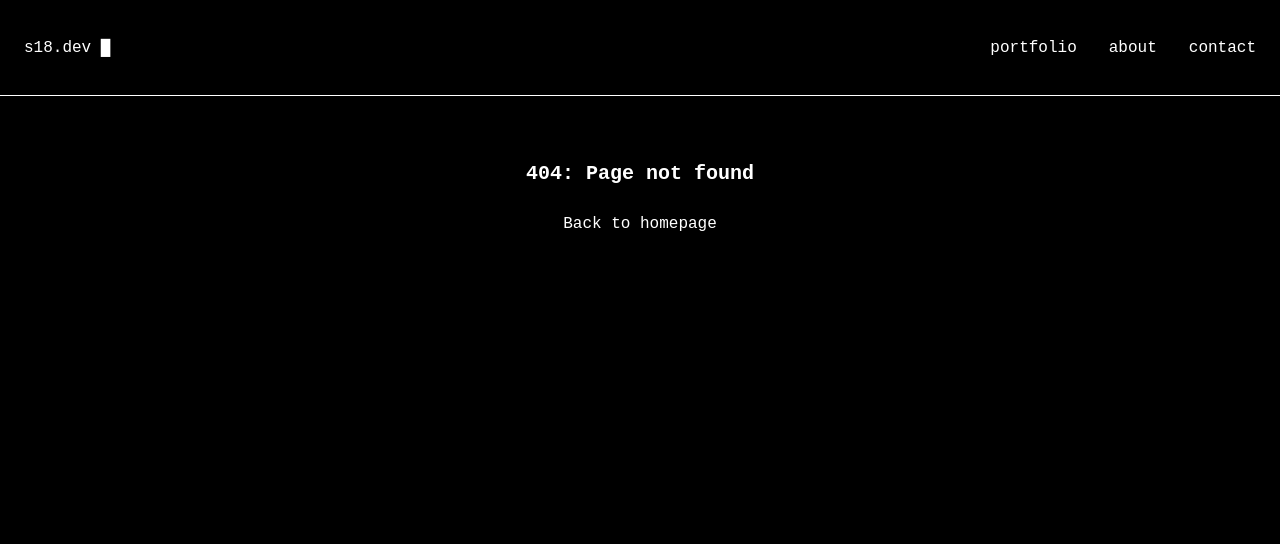
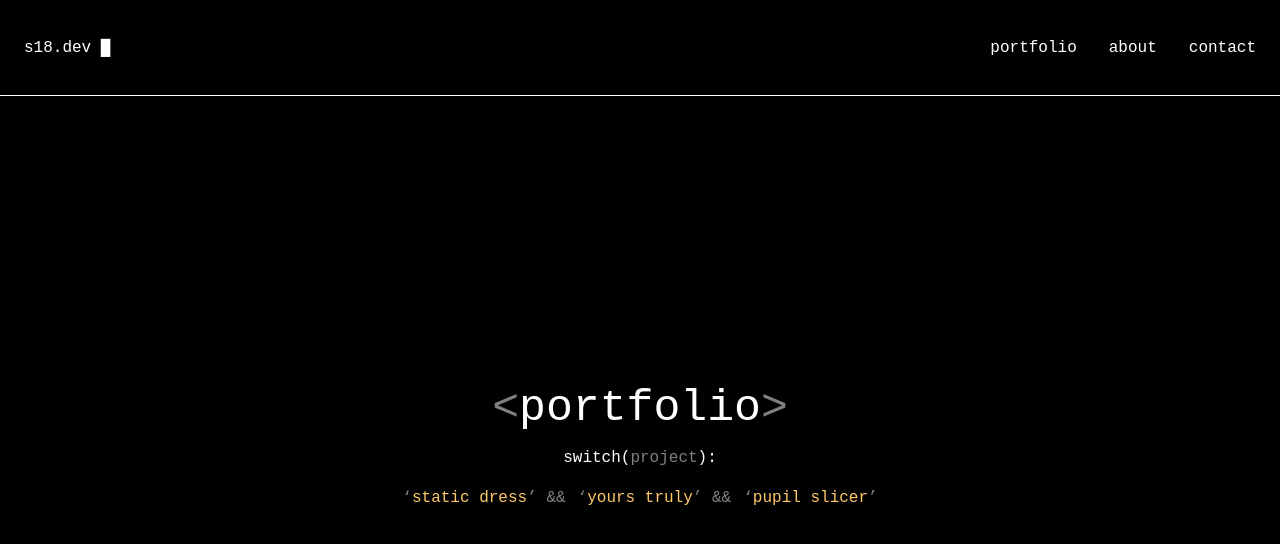
Before and after one commit to sambeevors/s18.dev, a Next.js app: page /portfolio in a window 1280 px wide. Before the commit this address had no page. Shown: the top 544 px of the page. Built offline with nearby package versions, Linux system fonts and the light colour scheme; a web font is replaced by a local one.

Commit message:
Feat: Rejig homepage, start on portfolio page

```diff
--- a/package.json
+++ b/package.json
@@ -15,6 +15,7 @@
     "next-cloudinary": "^4.10.0",
     "react": "18.2.0",
     "react-dom": "18.2.0",
+    "react-type-animation": "^3.1.0",
     "zod": "^3.18.0"
   },
   "devDependencies": {
--- a/src/pages/404.tsx
+++ b/src/pages/404.tsx
@@ -2,6 +2,7 @@ import { type NextPage } from "next";
 import Head from "next/head";
 import Page from "../components/global/Page";
 import Link from "next/link";
+import { TypeAnimation } from "react-type-animation";
 
 const Home: NextPage = () => (
   <Page>
@@ -9,7 +10,9 @@ const Home: NextPage = () => (
       <title>404 | s18.dev</title>
     </Head>
     <div className="relative space-y-4 py-10 px-6 text-center sm:space-y-6 sm:py-16">
-      <p className="sm:text-xl sm:font-bold">404: Page not found</p>
+      <p className="sm:text-xl sm:font-bold">
+        <TypeAnimation sequence={["404, page not found "]} className="type" />
+      </p>
       <Link
         href="/"
         className="inline-block hover:bg-white hover:text-black focus-visible:bg-white focus-visible:text-black focus-visible:outline-none"
--- a/src/pages/index.tsx
+++ b/src/pages/index.tsx
@@ -1,74 +1,45 @@
-import { motion } from "framer-motion";
 import { type NextPage } from "next";
 import { CldImage } from "next-cloudinary";
 import Head from "next/head";
-import { useEffect, useState } from "react";
+import { TypeAnimation } from "react-type-animation";
 import Page from "../components/global/Page";
-import Spinner from "../components/icons/Spinner";
-import detectPowerSavingMode from "../util/detectPowerSavingMode";
 
 const Home: NextPage = () => {
-  const [videoLoaded, setVideoLoaded] = useState(false);
-  const [useFallback, setUseFallback] = useState(false);
-
-  useEffect(() => {
-    detectPowerSavingMode().then((isPowerSavingMode) => {
-      if (isPowerSavingMode) setUseFallback(true);
-    });
-  }, []);
-
   return (
     <Page>
       <Head>
         <title>s18.dev</title>
       </Head>
       <div className="relative">
-        {useFallback ? (
+        <div className="relative mx-auto h-[calc(100dvh-6rem)] w-full p-6">
+          <div className="flex h-full flex-col items-center justify-center gap-12 text-center lg:grid lg:grid-cols-2 lg:grid-rows-1 lg:text-left">
             <CldImage
               alt="s18 logo"
               src="img/s18-logo-large"
               width={1920}
               height={1080}
-            className="mx-auto block h-[calc(100dvh-6rem)] w-full max-w-4xl bg-black object-contain"
+              className="ml-auto block h-auto w-full max-w-[800px]"
             />
-        ) : (
-          <>
-            <motion.video
-              preload="auto"
-              autoPlay
-              loop
-              muted
-              playsInline
-              className="mx-auto block h-[calc(100dvh-6rem)] w-full max-w-4xl bg-black object-contain"
-              onPlay={() => {
-                setVideoLoaded(true);
-              }}
-              onError={() => {
-                setUseFallback(true);
-              }}
-              onCanPlay={(e) => {
-                e.currentTarget.play();
-              }}
-              initial={{ opacity: 0 }}
-              animate={{ opacity: videoLoaded ? 1 : 0 }}
-              transition={{ duration: 1 }}
-            >
-              <source
-                src="https://res.cloudinary.com/s18/video/upload/q_100,vc_h265/v1683199711/video/s18-logo-animated.mp4"
-                type="video/mp4"
+            <div className="flex flex-col space-y-4">
+              <TypeAnimation
+                className="type text-4xl lowercase sm:text-5xl xl:text-[3.5vw]"
+                sequence={[
+                  "Designer",
+                  1000,
+                  "Developer",
+                  1000,
+                  "Consultant",
+                  1000,
+                  "Entrepreneur",
+                  1000,
+                ]}
+                speed={50}
+                repeat={Infinity}
               />
-            </motion.video>
-            <motion.div
-              className="absolute left-1/2 top-1/2 -translate-x-1/2 -translate-y-1/2 transform"
-              initial={{ opacity: 0 }}
-              animate={{ opacity: videoLoaded ? 0 : 1 }}
-              transition={{ delay: 0.5 }}
-              aria-hidden="true"
-            >
-              <Spinner className="h-10 w-10 animate-spin text-white" />
-            </motion.div>
-          </>
-        )}
+              <span className="text-base sm:text-lg md:text-xl">s18.dev</span>
+            </div>
+          </div>
+        </div>
       </div>
     </Page>
   );
--- /dev/null
+++ b/src/pages/portfolio/index.tsx
@@ -0,0 +1,52 @@
+import { type NextPage } from "next";
+import Head from "next/head";
+import Link from "next/link";
+import { TypeAnimation } from "react-type-animation";
+import Page from "../../components/global/Page";
+
+const Portfolio: NextPage = () => {
+  return (
+    <Page>
+      <Head>
+        <title>Portfolio | s18.dev</title>
+      </Head>
+      <div className="relative">
+        <div className="relative mx-auto h-[calc(100dvh-6rem)] w-full p-6">
+          <div className="flex h-full flex-col items-center justify-center space-y-4">
+            <div className="text-4xl lowercase sm:text-5xl xl:text-[3.5vw]">
+              <span className="opacity-50">&lt;</span>
+              <TypeAnimation
+                sequence={["Portfolio", 1000]}
+                speed={50}
+                cursor={false}
+              />
+              <span className="opacity-50">&gt;</span>
+            </div>
+            <span className="text-base">
+              switch(<span className="text-white/50">project</span>):
+            </span>
+            <ul className="text-center sm:flex sm:space-x-3 sm:text-left">
+              <li className="text-[#FFC967] before:text-white/50 before:content-['‘'] after:text-white/50 after:content-['’'] sm:after:content-['’_&&']">
+                <Link href="/portfolio" className="hover:underline">
+                  static dress
+                </Link>
+              </li>
+              <li className="text-[#FFC967] before:text-white/50 before:content-['‘'] after:text-white/50 after:content-['’'] sm:after:content-['’_&&']">
+                <Link href="/portfolio" className="hover:underline">
+                  yours truly
+                </Link>
+              </li>
+              <li className="text-[#FFC967] before:text-white/50 before:content-['‘'] after:text-white/50 after:content-['’']">
+                <Link href="/portfolio" className="hover:underline">
+                  pupil slicer
+                </Link>
+              </li>
+            </ul>
+          </div>
+        </div>
+      </div>
+    </Page>
+  );
+};
+
+export default Portfolio;
--- a/src/styles/globals.css
+++ b/src/styles/globals.css
@@ -25,3 +25,7 @@
     max-height: 100dvh;
   }
 }
+
+.type::after {
+  content: "█" !important;
+}
```
Also changed, not shown: 2 other files (tests, documents, lock files or other folders). Lines whose indentation alone changed are shown as unchanged.
